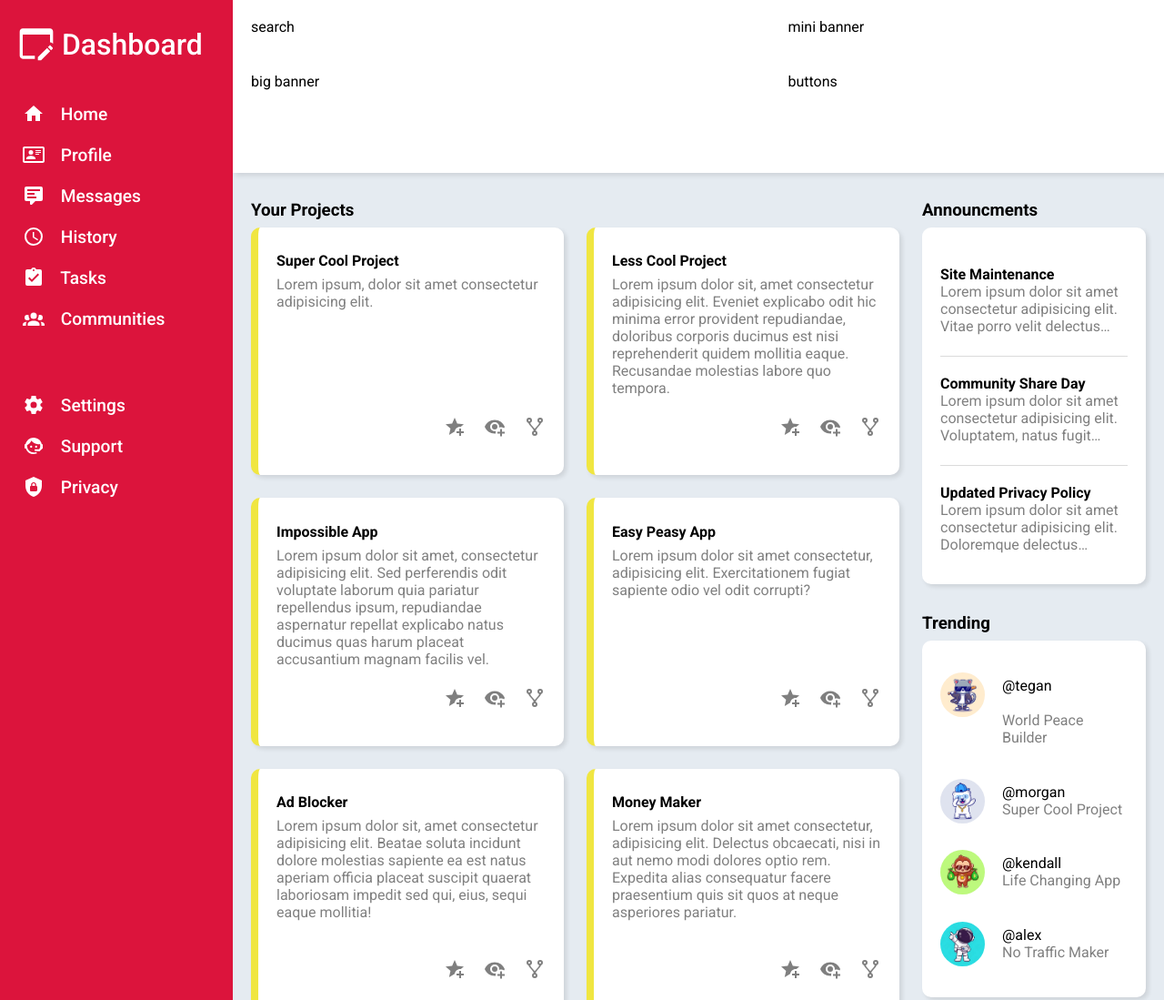
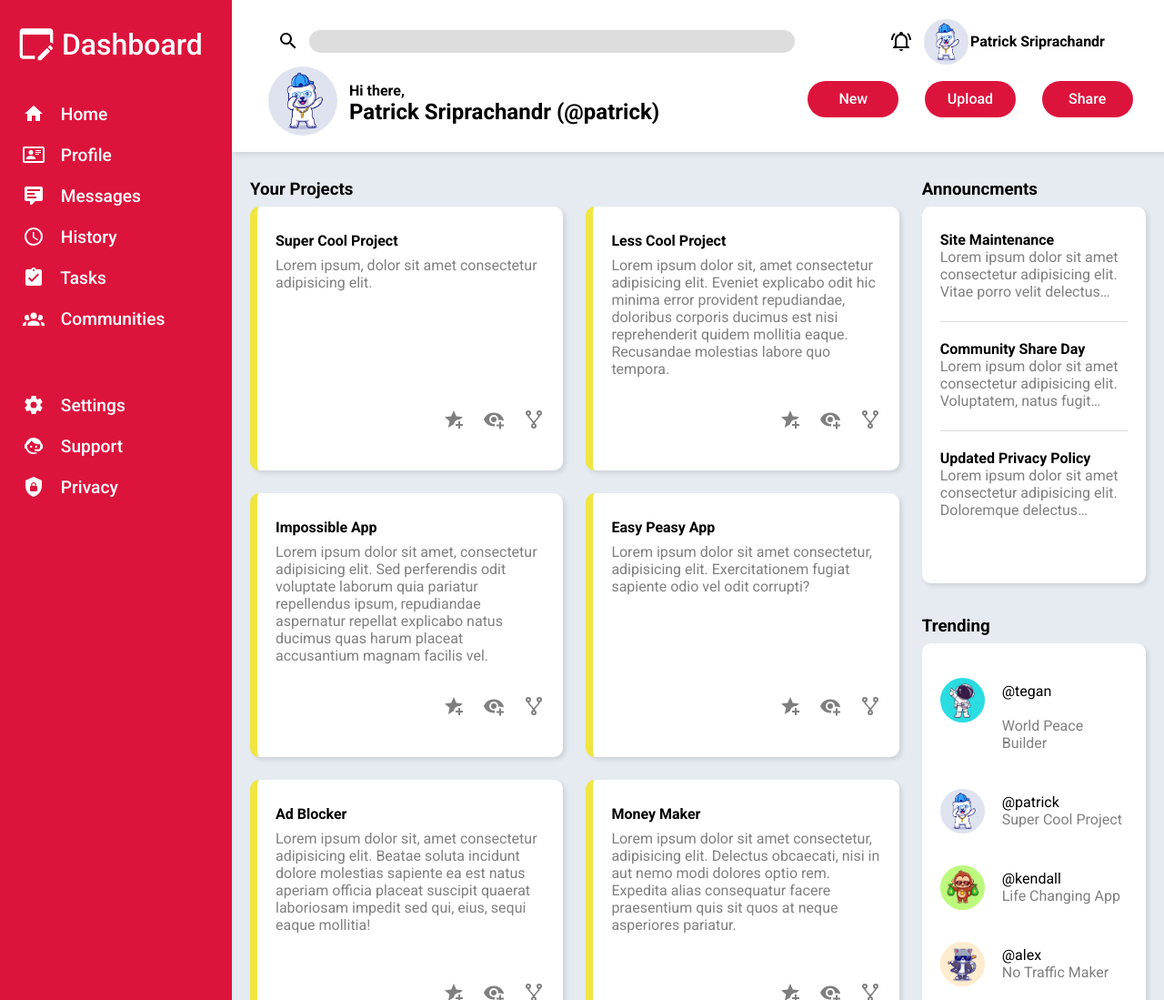
Before and after one commit to psriprac/admin-dashboard, a plain HTML site: page index.html in a window 1280 px wide. Shown: the top 1099 px of the page at 91% size. Drawn offline with Linux system fonts and the light colour scheme.

Commit message:
header built

```diff
--- a/index.html
+++ b/index.html
@@ -16,10 +16,35 @@
 <body>
     <div class="container">
         <div class="header">
-            <div id="search">search</div>
-            <div id="banner-mini">mini banner</div>
-            <div id="banner-large">big banner</div>
-            <div id="buttons">buttons</div>
+            <div id="search">
+                <img src="/images/magnify.svg">
+                <input type="text" name="search-bar" id="search-bar">
+            </div>
+            <div id="banner-mini">
+                <img src="/images/bell-ring-outline.svg" id="notification">
+                <div id="pfp">
+                    <img src="/images/coolbear.png">
+                </div>
+                <h4>Patrick Sriprachandr</h4>
+            </div>
+            <div id="banner-large">
+                <div id="large-pfp">
+                    <img src="/images/coolbear.png">
+                </div>
+                <h4>Hi there,</h4>
+                <h2>Patrick Sriprachandr (@patrick)</h2>
+            </div>
+            <div id="buttons">
+                <button>
+                    New
+                </button>
+                <button>
+                    Upload
+                </button>
+                <button>
+                    Share
+                </button>
+            </div>
         </div>
         <div class="sidebar">
             <div id="title">
@@ -162,7 +187,7 @@
                     <div id="side-card">
                         <div id="profile">
                             <div id="pfp">
-                                <img src="/images/badcat.png">
+                                <img src="/images/astro.jfif">
                             </div>
                             <div id="username">
                                 @tegan
@@ -176,7 +201,7 @@
                                 <img src="/images/coolbear.png">
                             </div>
                             <div id="username">
-                                @morgan
+                                @patrick
                             </div>
                             <p id="profile-name">
                                 Super Cool Project
@@ -195,7 +220,7 @@
                         </div>
                         <div id="profile">
                             <div id="pfp">
-                                <img src="/images/astro.jfif">
+                                <img src="/images/badcat.png">
                             </div>
                             <div id="username">
                                 @alex
--- a/style.css
+++ b/style.css
@@ -6,20 +6,111 @@
 
 .container {
     display: grid;
-    grid-template: 1fr 5fr / 1fr 4fr;
+    grid-template: 1fr 6fr / 1fr 5fr;
     height: 100%;
     padding-bottom: 100px;
 }
 
 .header {
     grid-column: 2 / 3;
-    padding: 20px;
+    padding: 20px 20px 20px 40px;
     box-shadow: 3px 3px 5px rgba(0, 0, 0, 0.1);
 
     display: grid;
     grid-template: 1fr 1.5fr / 1.5fr 1fr;
 
     position: relative;
+}
+
+.header #search {
+    display: grid;
+    grid-template-columns: 1fr 12fr;
+    align-content: center;
+}
+
+#banner-mini > h4 {
+    justify-self: start;
+}
+
+#search > img {
+    justify-self: center;
+}
+
+#search-bar,
+#search-bar:focus,
+#search-bar:active {
+    border: none;
+    outline: none;
+    border-radius: 20px;
+    background-color: rgb(221, 221, 221);
+    padding: 5px 20px;
+}
+
+.header #banner-mini {
+    display: grid;
+    grid-template-columns: 1fr 1fr 1fr minmax(10px, 3fr);
+    align-content: center;
+    align-items: center;
+    justify-items: center;
+}
+
+#notification {
+    grid-column-start: 2;
+    justify-self: end;
+}
+
+#banner-mini #pfp,
+#banner-large #pfp,
+#banner-large #large-pfp {
+    height: 38px;
+    width: 38px;
+}
+
+#large-pfp > img {
+    object-fit: cover;
+    max-height: 200%;
+    position: relative;
+    bottom: 5px;
+    border-radius: 50%;
+    top: 2px;
+}
+
+.header #banner-large {
+    display: grid;
+    grid-template-columns: 1fr 10fr;
+    grid-template-rows: repeat(2, 1fr);
+    column-gap: 40px;
+    align-content: center;
+    align-items: end;
+}
+
+#banner-large #pfp
+#banner-mini #large-pfp {
+    height: 38px;
+    width: 38px;
+}
+
+#banner-large > h2 {
+    grid-column-start: 2;
+    align-self: stretch;
+}
+
+.header #buttons {
+    display: grid;
+    grid-template-columns: repeat(3, 1fr);
+    align-content: center;
+    justify-items: center;
+}
+
+#buttons button {
+    background-color: crimson;
+    height: 40px;
+    width: 100px;
+    border: none;
+    border-radius: 100px;
+    color: white;
+    font-size: medium;
+    font-weight: 500;
 }
 
 .sidebar {
@@ -144,12 +235,15 @@
     display: grid;
     gap: 20px;
     grid-template-rows: repeat(3, minmax(40px, 100px));
+
 }
 
 #entry {
     align-self: center;
     border-top: 1px solid rgb(219, 219, 219);
     padding-top: 20px;
+    position: relative;
+    top: -15px;
 }
 
 #entry:nth-child(1) {
```
Also changed, not shown: images/bell-ring-outline.svg (added), images/magnify.svg (added).
